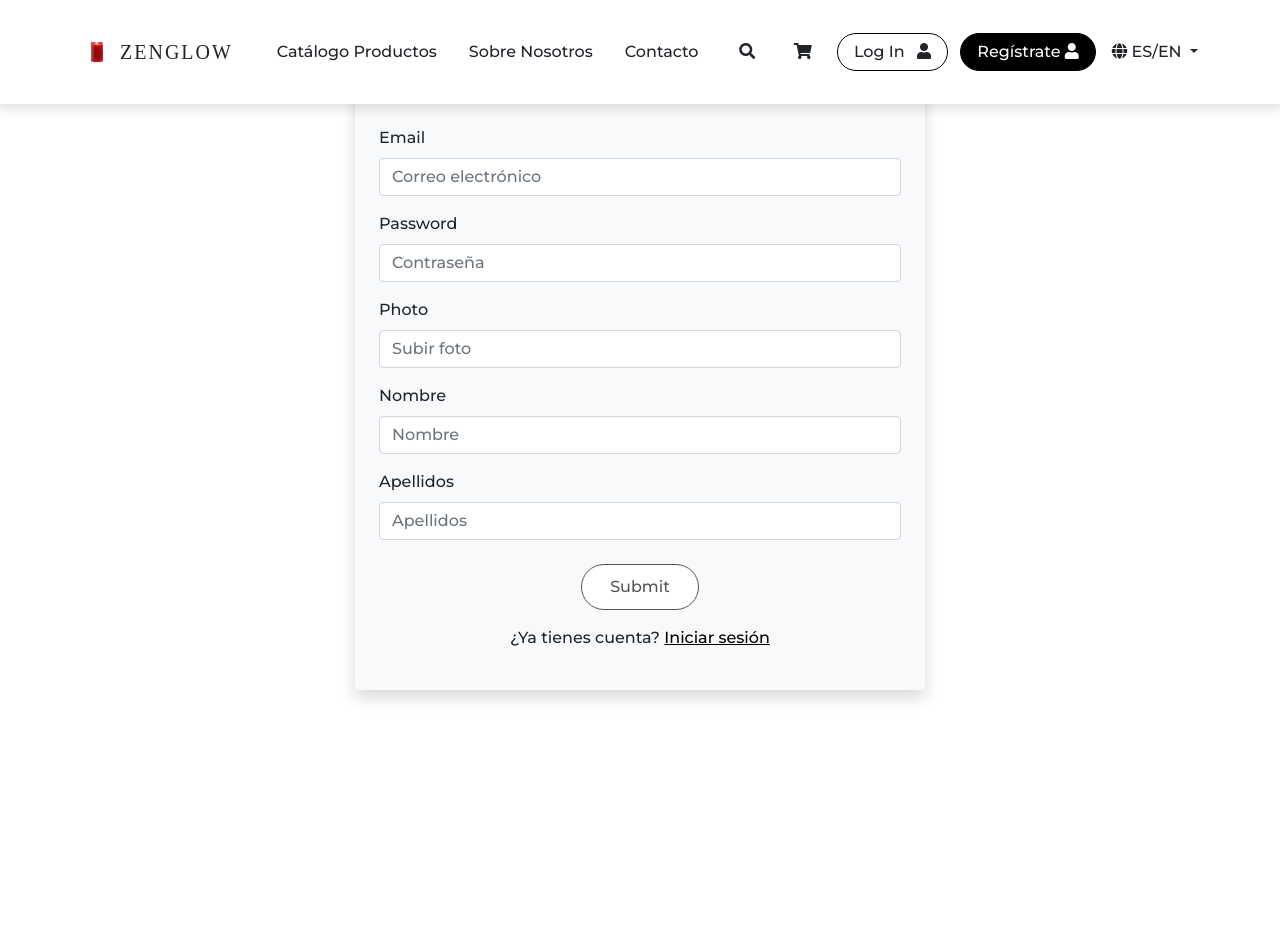
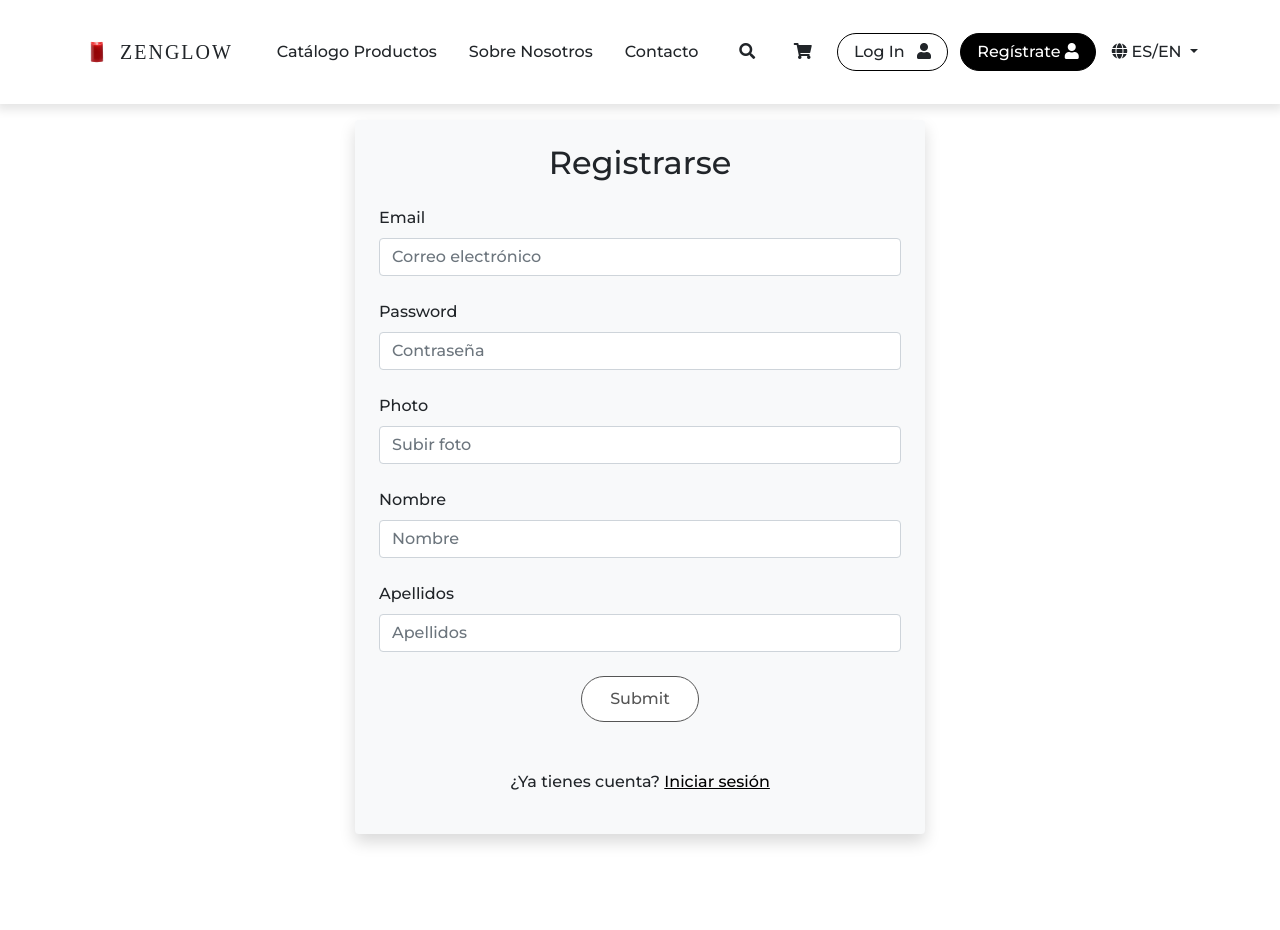
Before and after one commit to paulsavu97/dockertienda, a Symfony app: template templates/user/index.html.twig in a window 1280 px wide. Before the commit the page ends 701 px from the top, so only its background shows below. Run offline with Twig, Linux system fonts and the light colour scheme; the template is opened without the code that fills it, so the values that code supplies are empty; form fields are guessed from the names that the template uses; some libraries are stand-ins or nearby versions; some web fonts are replaced.

Commit message:
correccion

```diff
--- a/templates/user/index.html.twig
+++ b/templates/user/index.html.twig
@@ -4,28 +4,28 @@
 
 {% block body %}
     {{ include('comunes/_header.html.twig') }}
-    <div class="container mt-7 pt-3">
+    <div class="container mt-5 pt-5 mb-5 pb-5" style="overflow-y: auto;">
         <div class="row justify-content-center">
             <div class="col-md-8 col-lg-6 bg-light p-4 rounded shadow">
                 <h2 class="text-center mb-4">Registrarse</h2>
                 {{ form_start(registration_form, {'attr': {'novalidate': 'novalidate'}}) }}
 
-                <div class="mb-3">
+                <div class="mb-4">
                     {{ form_row(registration_form.email, {'attr': {'class': 'form-control', 'placeholder': 'Correo electrónico'}}) }}
                     {{ form_errors(registration_form.email) }}
                 </div>
 
-                <div class="mb-3">
+                <div class="mb-4">
                     {{ form_row(registration_form.password, {'attr': {'class': 'form-control', 'placeholder': 'Contraseña'}}) }}
                     {{ form_errors(registration_form.password) }}
                 </div>
 
-                <div class="mb-3">
+                <div class="mb-4">
                     {{ form_row(registration_form.photo, {'attr': {'class': 'form-control', 'placeholder': 'Subir foto'}}) }}
                     {{ form_errors(registration_form.photo) }}
                 </div>
 
-                <div class="mb-3">
+                <div class="mb-4">
                     {{ form_row(registration_form.Nombre, {'attr': {'class': 'form-control', 'placeholder': 'Nombre'}}) }}
                     {{ form_errors(registration_form.Nombre) }}
                 </div>
@@ -40,7 +40,7 @@
                 </div>
 
                 {{ form_end(registration_form) }}
-                <p class="mt-3 text-center">¿Ya tienes cuenta? <a href="#" class="text-primary" data-bs-toggle="modal" data-bs-target="#loginModal">Iniciar sesión</a></p>
+                <p class="mt-5 text-center">¿Ya tienes cuenta? <a href="#" class="text-primary" data-bs-toggle="modal" data-bs-target="#loginModal">Iniciar sesión</a></p>
             </div>
         </div>
     </div>
```
